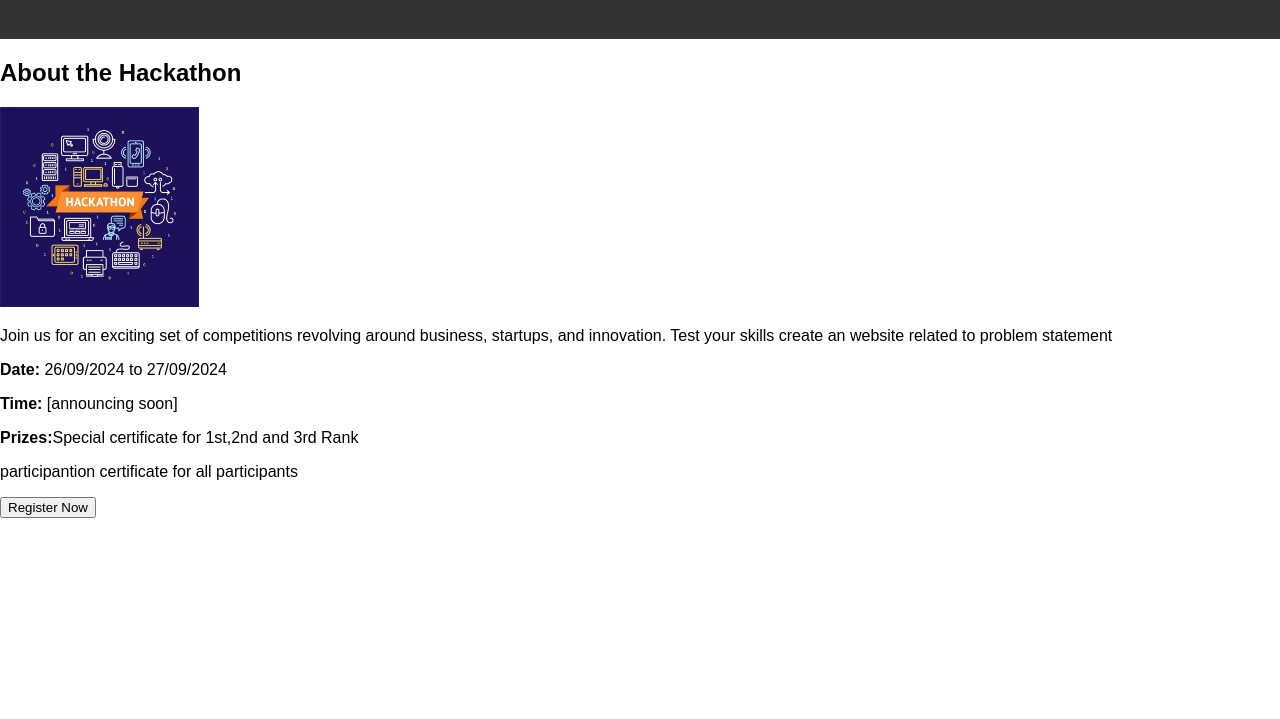
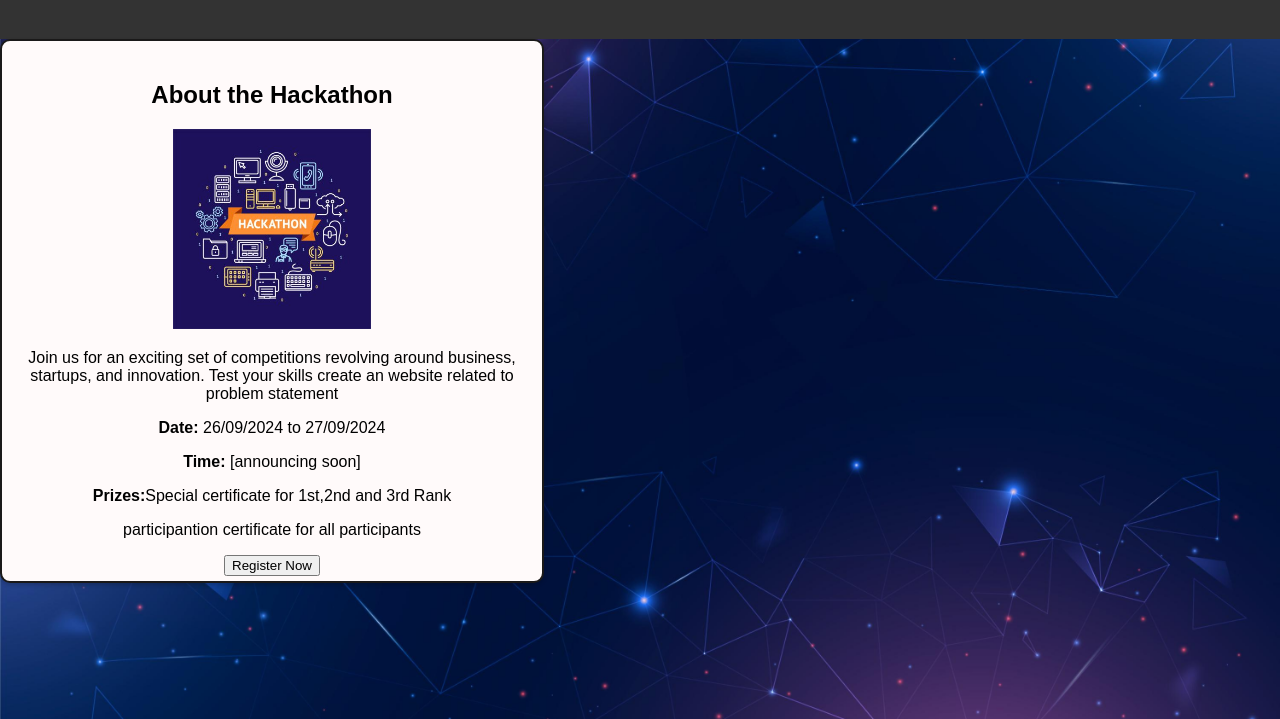
Before and after one commit to sridhar-y-g/RRIT-E_CELL, a plain HTML site: page Hackathon.html in a window 1280 px wide. Shown: the part 81-800 px from the top of the page. Drawn offline with Linux system fonts and the light colour scheme.

Commit message:
Update style.css

```diff
--- a/style.css
+++ b/style.css
@@ -1,4 +1,11 @@
 /* Reset styles */
+html{
+    background-image: url(./image/5166950.jpg);
+    background-size: cover;
+}
+.rt{
+    background-color: #ccc;
+}
 body {
     margin: 0;
     padding: 0;
@@ -74,10 +81,11 @@ nav ul li a {
 }
 
 .event-card {
+    background-color: #ccc;
     width: 300px;
     margin-bottom: 30px;
     padding: 20px;
-    border: 1px solid #ccc;
+    border: 2px solid #1a1919;
     text-align: center;
     border-radius: 10px;
     box-shadow: 0px 2px 4px rgba(0, 0, 0, 0.2);
@@ -134,3 +142,15 @@ footer {
 .event-card {
     filter: sepia(0.1) hue-rotate(20deg) saturate(1.3) brightness(1.2);
 }
+.eventer{
+    background-color: #fffafa;
+    width: 500px;
+    height: 500px;
+    margin-bottom: 30px;
+    padding: 20px;
+    border: 2px solid #1a1919;
+    text-align: center;
+    border-radius: 10px;
+    box-shadow: 0px 2px 4px rgba(0, 0, 0, 0.2);
+    transition: transform 0.3s ease-in-out;
+}
```
